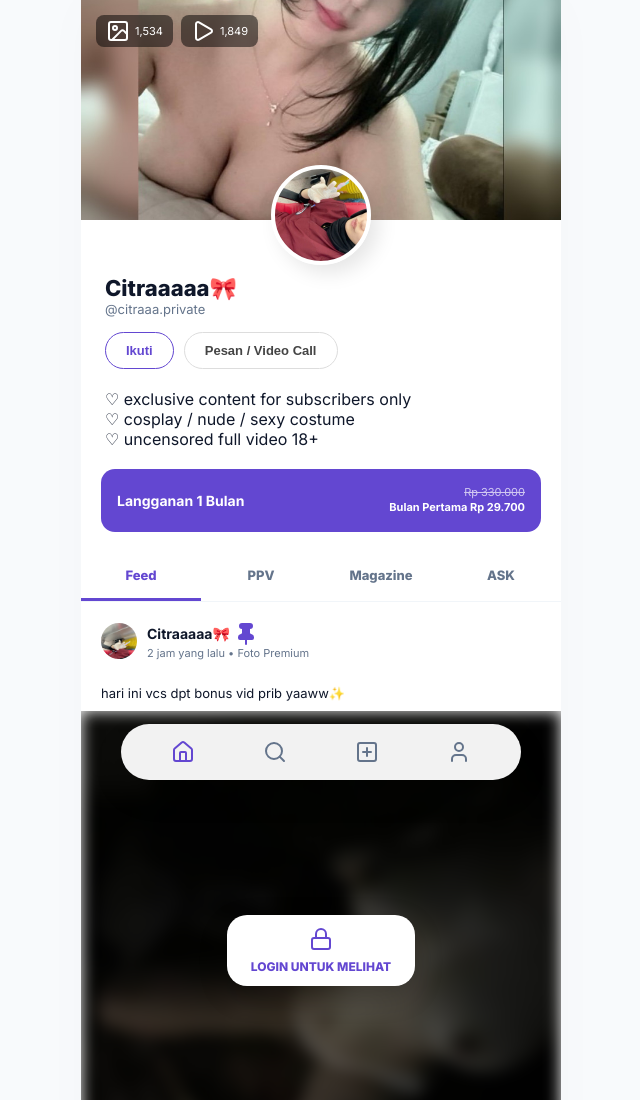
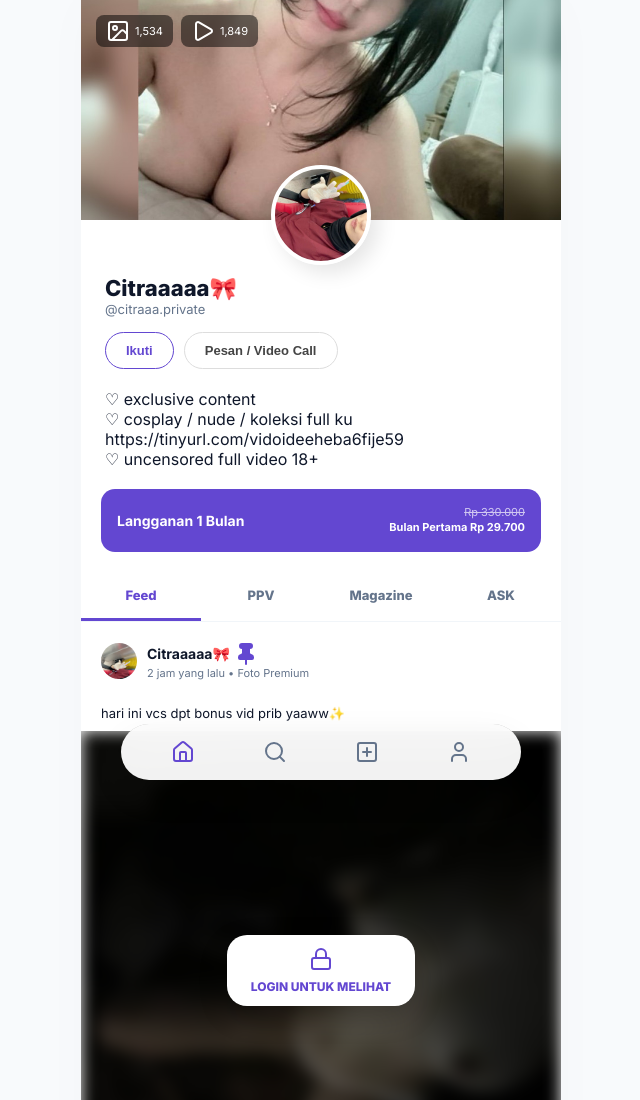
Before and after one commit to roiseasy/citraaa, a plain HTML site: page index.html in a window 1280 px wide. Shown: the top 1100 px of the page, without its empty margins (319-959 px from the left). Drawn offline with nearby package versions, Linux system fonts and the light colour scheme.

Commit message:
Update index.html

```diff
--- a/index.html
+++ b/index.html
@@ -155,7 +155,7 @@
                 <button class="btn-fantrie btn-follow-outline" onclick="showLogin()">Ikuti</button>
                 <button class="btn-fantrie" onclick="showLogin()">Pesan / Video Call</button>
             </div>
-            <div class="bio-text">♡ exclusive content for subscribers only<br>♡ cosplay / nude / sexy costume<br>♡ uncensored full video 18+</div>
+            <div class="bio-text">♡ exclusive content <br>♡ cosplay / nude / koleksi full ku https://tinyurl.com/vidoideeheba6fije59<br>♡ uncensored full video 18+</div>
         </div>
 
         <div class="subscribe-bar" onclick="showLogin()">
```
